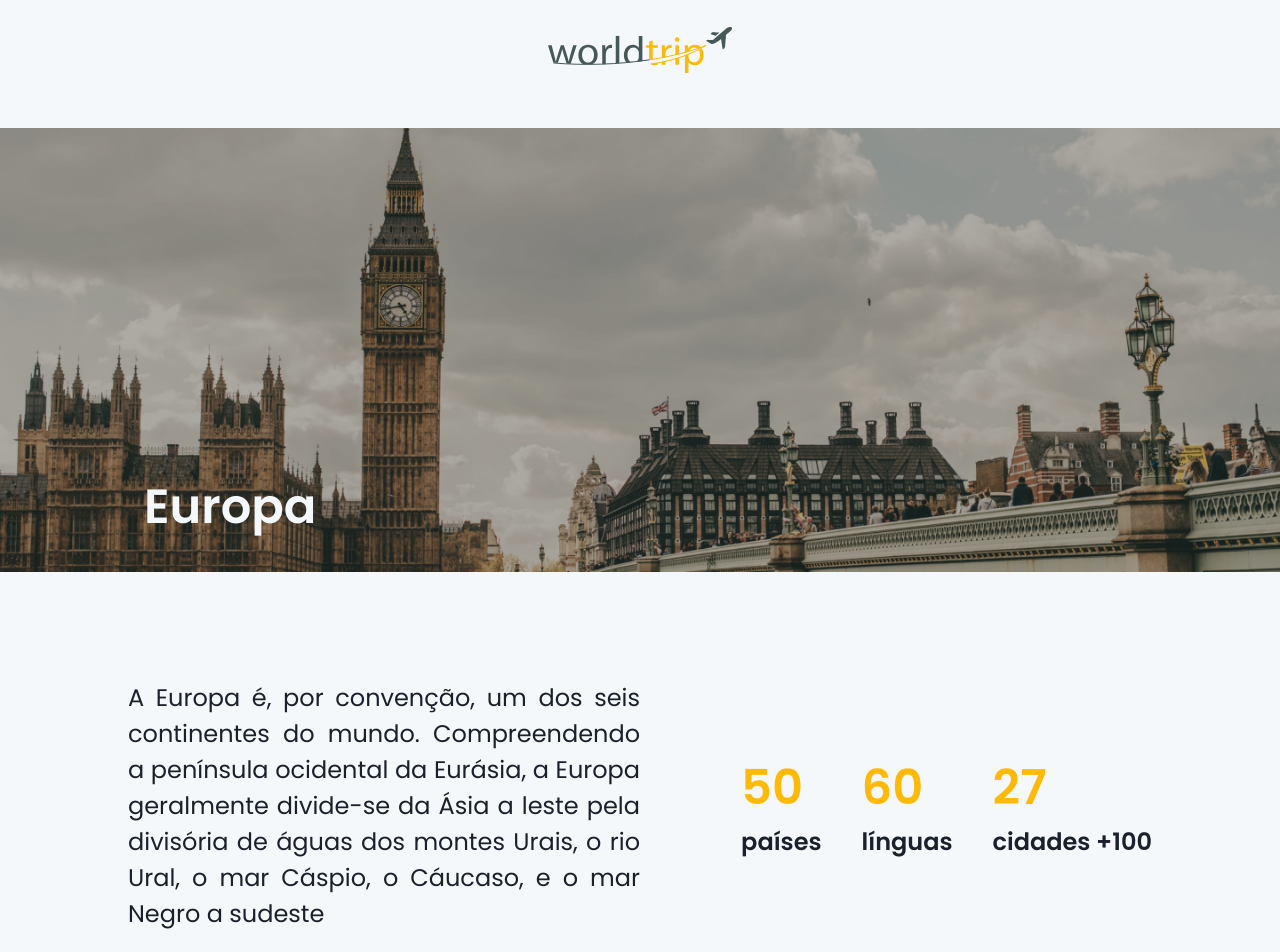
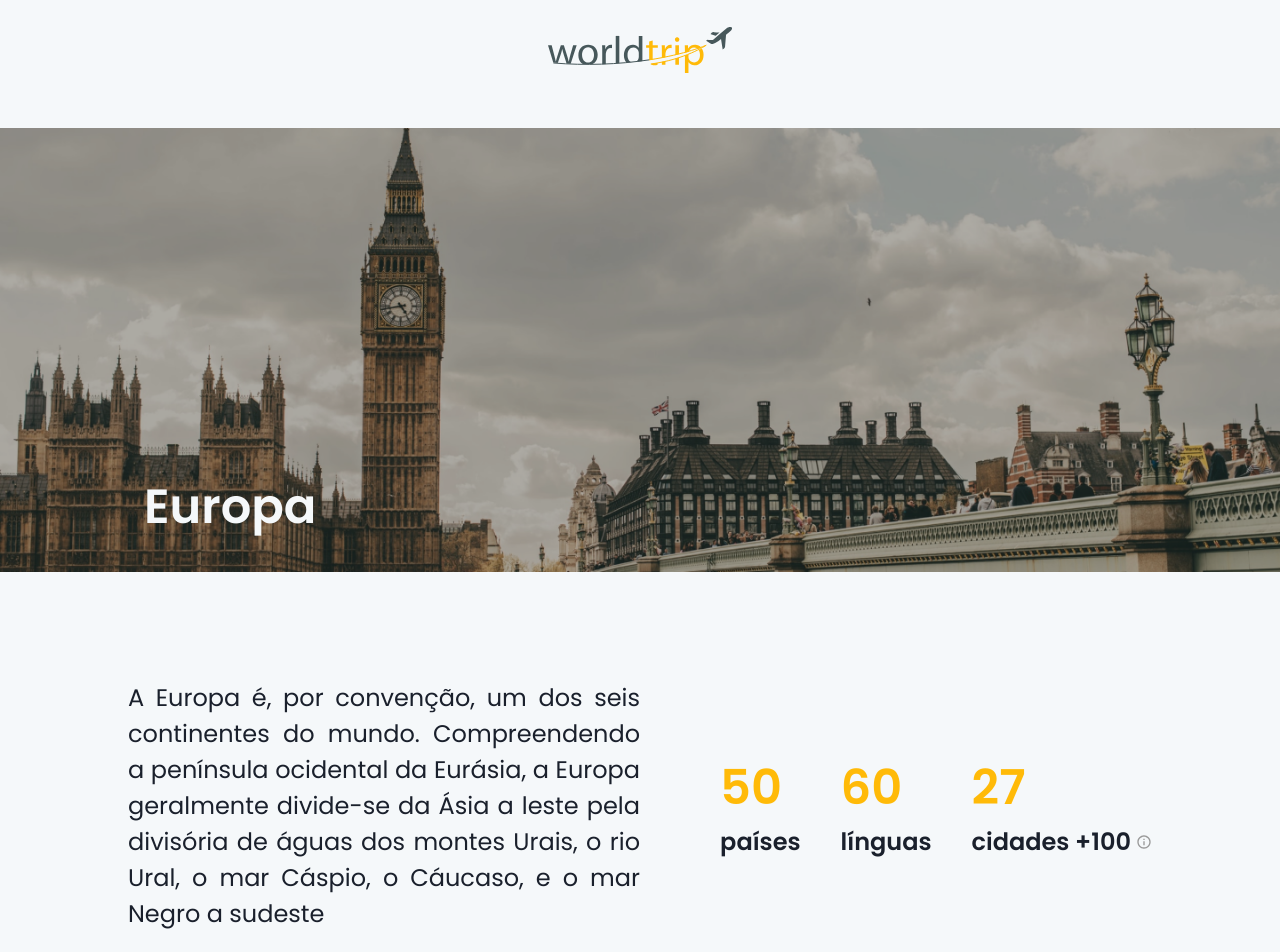
Before and after one commit to OJailson17/desafio-06-interface-com-chakra-ignite, a Next.js app: page /1 in a window 1280 px wide. Shown: the top 952 px of the page. Built offline with nearby package versions, Linux system fonts and the light colour scheme.

Commit message:
add tooltip to continent info

```diff
--- a/package.json
+++ b/package.json
@@ -15,6 +15,7 @@
     "next": "12.0.7",
     "react": "17.0.2",
     "react-dom": "17.0.2",
+    "react-icons": "^4.3.1",
     "sass": "^1.45.2",
     "swiper": "^7.4.1"
   },
--- a/src/pages/[continent].tsx
+++ b/src/pages/[continent].tsx
@@ -1,4 +1,14 @@
-import { Box, Flex, Heading, HStack, Text } from '@chakra-ui/react';
+import {
+  Box,
+  Button,
+  Flex,
+  Heading,
+  HStack,
+  Icon,
+  Text,
+  Tooltip,
+} from '@chakra-ui/react';
+import { BiInfoCircle } from 'react-icons/bi';
 
 export default function Continent() {
   return (
@@ -64,6 +74,16 @@ export default function Continent() {
             </Text>
             <Text fontSize='24px' fontWeight='semibold'>
               cidades +100
+              <Tooltip hasArrow label='some info' placement='top'>
+                <Box as='span' ml='5px'>
+                  <Icon
+                    as={BiInfoCircle}
+                    fontSize='16px'
+                    color='gray.400'
+                    fontWeight='bold'
+                  />
+                </Box>
+              </Tooltip>
             </Text>
           </Box>
         </HStack>
```
Also changed, not shown: 1 other file (tests, documents, lock files or other folders).
